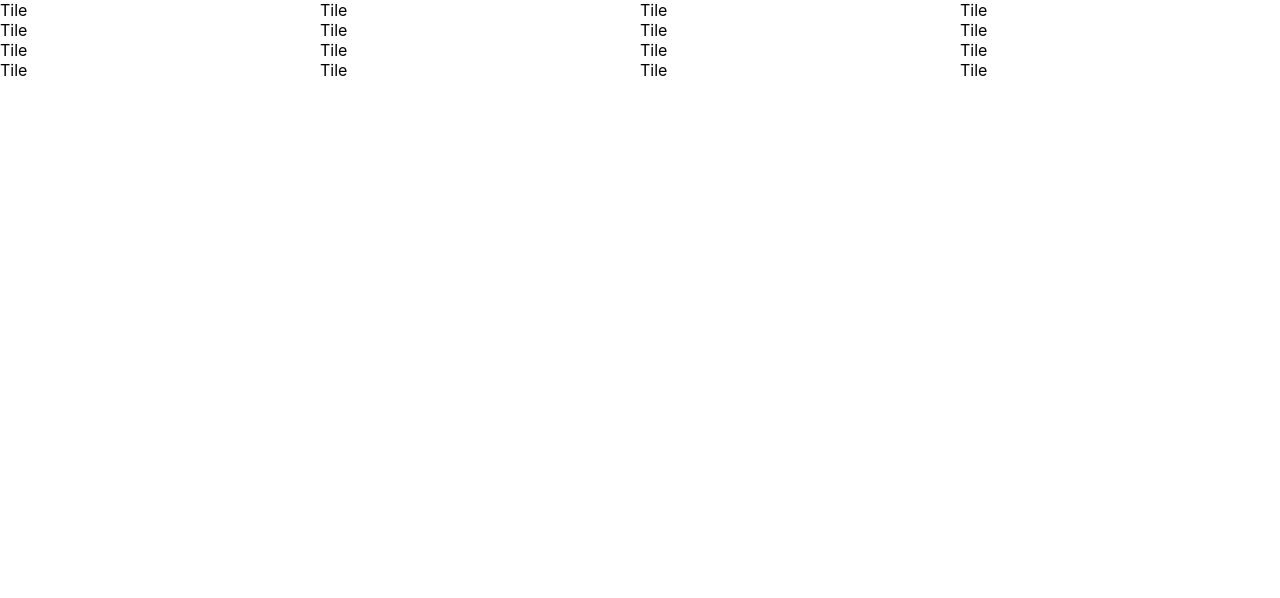
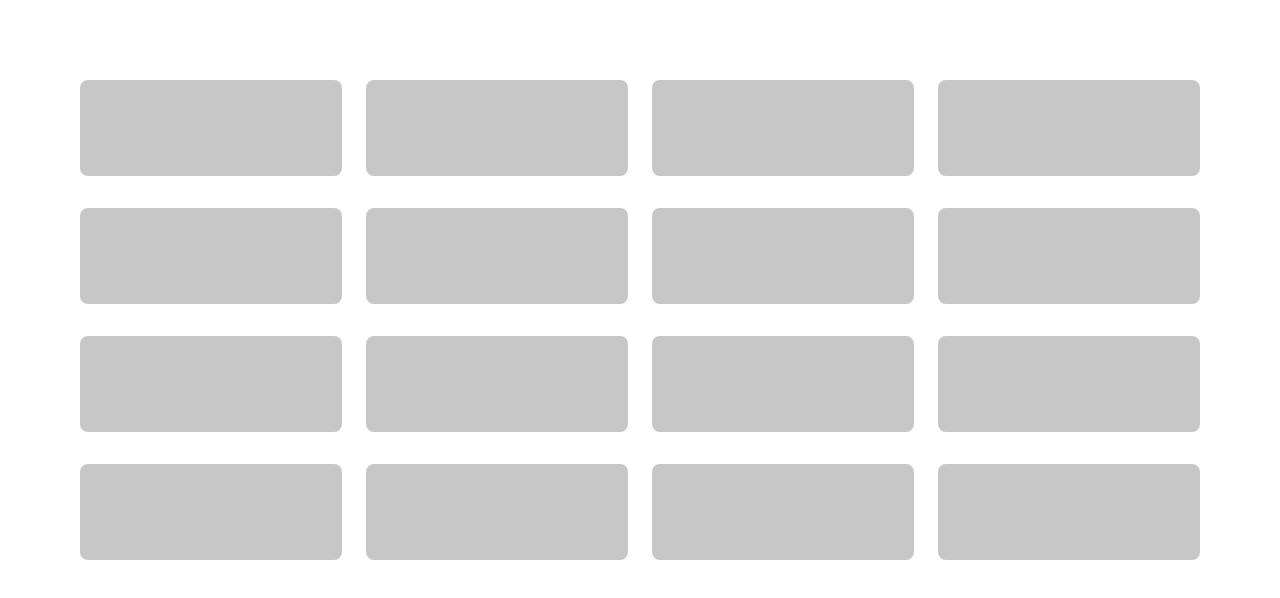
Before and after one commit to patchwork-body/tiles-game, a React (Create React App) app: page / in a window 1280 px wide. Shown: the top 598 px of the page. Built offline with nearby package versions, Linux system fonts and the light colour scheme.

Commit message:
randomize tiles

```diff
--- a/package.json
+++ b/package.json
@@ -10,6 +10,7 @@
     "@types/node": "^12.0.0",
     "@types/react": "^17.0.0",
     "@types/react-dom": "^17.0.0",
+    "immutable": "^4.0.0-rc.12",
     "react": "^17.0.1",
     "react-dom": "^17.0.1",
     "react-scripts": "4.0.2",
--- a/src/components/grid/grid.css
+++ b/src/components/grid/grid.css
@@ -1,3 +1,12 @@
 .grid {
+  margin: 5rem;
   display: grid;
+  gap: 2rem 1.5rem;
 }
+
+.grid__tile {
+  background-color: #c7c7c7;
+  border-radius: 0.5rem;
+  min-width: 4rem;
+  min-height: 6rem;
+}
--- a/src/components/grid/grid.tsx
+++ b/src/components/grid/grid.tsx
@@ -1,24 +1,47 @@
-import React from 'react';
+import React, { useReducer } from 'react';
+import { List, Map } from 'immutable';
 
 import { Tile } from '../tile';
+import { gridReducer } from './reducer';
+import { GridComponent, GridTile } from './@types';
 
 const Grid: GridComponent = ({ rows, columns }) => {
   const tiles = [];
+  const colors = ['red', 'green', 'blue', 'pink'];
 
   for (let rowIndex = 1; rowIndex <= rows; rowIndex++) {
+    const row = [];
     for (let columnIndex = 1; columnIndex <= columns; columnIndex++) {
-      tiles.push(
-        <div
-          style={{ gridColumn: columnIndex, gridRow: rowIndex }}
-          className="grid__tile"
-        >
-          <Tile />
-        </div>,
-      );
+      row.push({ hidden: true, color: colors[columnIndex - 1] });
     }
+    tiles.push(List.of(...row));
   }
 
-  return <div className="grid">{tiles}</div>;
+  const [state, dispatch] = useReducer(
+    gridReducer,
+    Map({ tiles: List.of(...tiles) }),
+  );
+  console.log(dispatch);
+
+  return (
+    <div className="grid">
+      {state.get('tiles').map((row: List<GridTile>, rowIndex: number) => {
+        return row
+          .sortBy(Math.random)
+          .map((tile: GridTile, columnIndex: number) => {
+            return (
+              <div
+                className="grid__tile"
+                key={rowIndex + columnIndex}
+                style={{ gridRow: rowIndex + 1, gridColumn: columnIndex + 1 }}
+              >
+                <Tile {...tile} />
+              </div>
+            );
+          });
+      })}
+    </div>
+  );
 };
 
 export { Grid };
--- /dev/null
+++ b/src/components/grid/reducer.ts
@@ -0,0 +1,19 @@
+import { GridReducer, GridTile } from './@types';
+
+enum GRID_ACTIONS {
+  REVEAL_TILE = '@REVEAL_TILE',
+}
+
+const gridReducer: GridReducer = (state, action) => {
+  switch (action.type) {
+    case GRID_ACTIONS.REVEAL_TILE:
+      return state.updateIn(
+        ['tiles', action.payload.row, action.payload.column],
+        (tile: GridTile) => ({ ...tile, hidden: false }),
+      );
+    default:
+      return state;
+  }
+};
+
+export { GRID_ACTIONS, gridReducer };
--- a/src/components/tile/@types/index.d.ts
+++ b/src/components/tile/@types/index.d.ts
@@ -1 +1,5 @@
-type TileComponent = () => ReactElement;
+type TileProps = {
+  hidden: boolean;
+  color: string;
+};
+type TileComponent = (props: TileProps) => ReactElement;
--- a/src/components/tile/tile.css
+++ b/src/components/tile/tile.css
@@ -1,4 +1,9 @@
 .tile {
+  border-radius: inherit;
   min-width: 100%;
   min-height: 100%;
 }
+
+.tile_hidden {
+  visibility: hidden;
+}
--- a/src/components/tile/tile.tsx
+++ b/src/components/tile/tile.tsx
@@ -1,7 +1,15 @@
 import React from 'react';
 
-const Tile: TileComponent = () => {
-  return <div className="tile">Tile</div>;
+const Tile: TileComponent = ({ color, hidden }) => {
+  const classList = ['tile'];
+
+  if (hidden) {
+    classList.push('tile_hidden');
+  }
+
+  return (
+    <div className={classList.join(' ')} style={{ background: color }}></div>
+  );
 };
 
 export { Tile };
```
Also changed, not shown: src/components/grid/@types/index.d.ts (+17 -0 lines), 1 other file (tests, documents, lock files or other folders).
